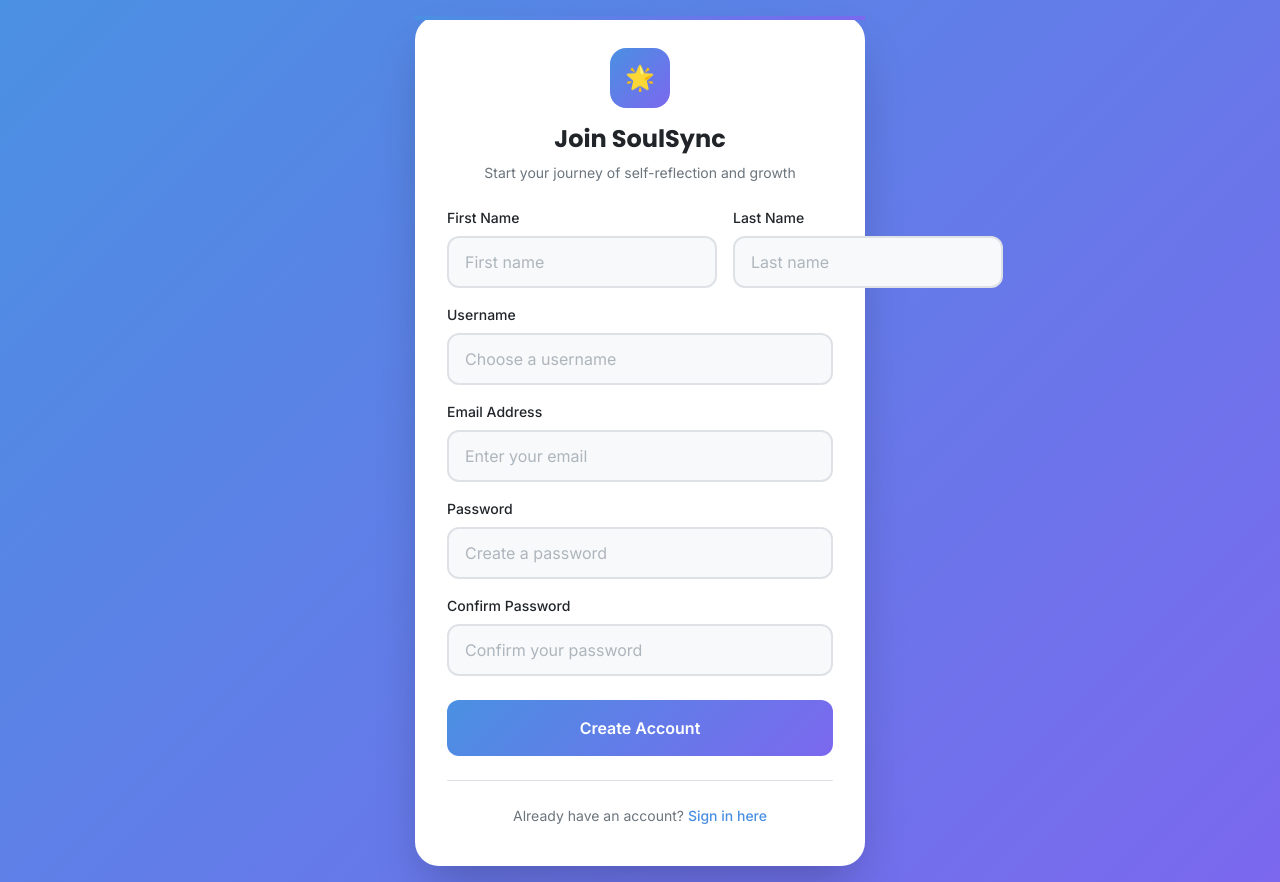
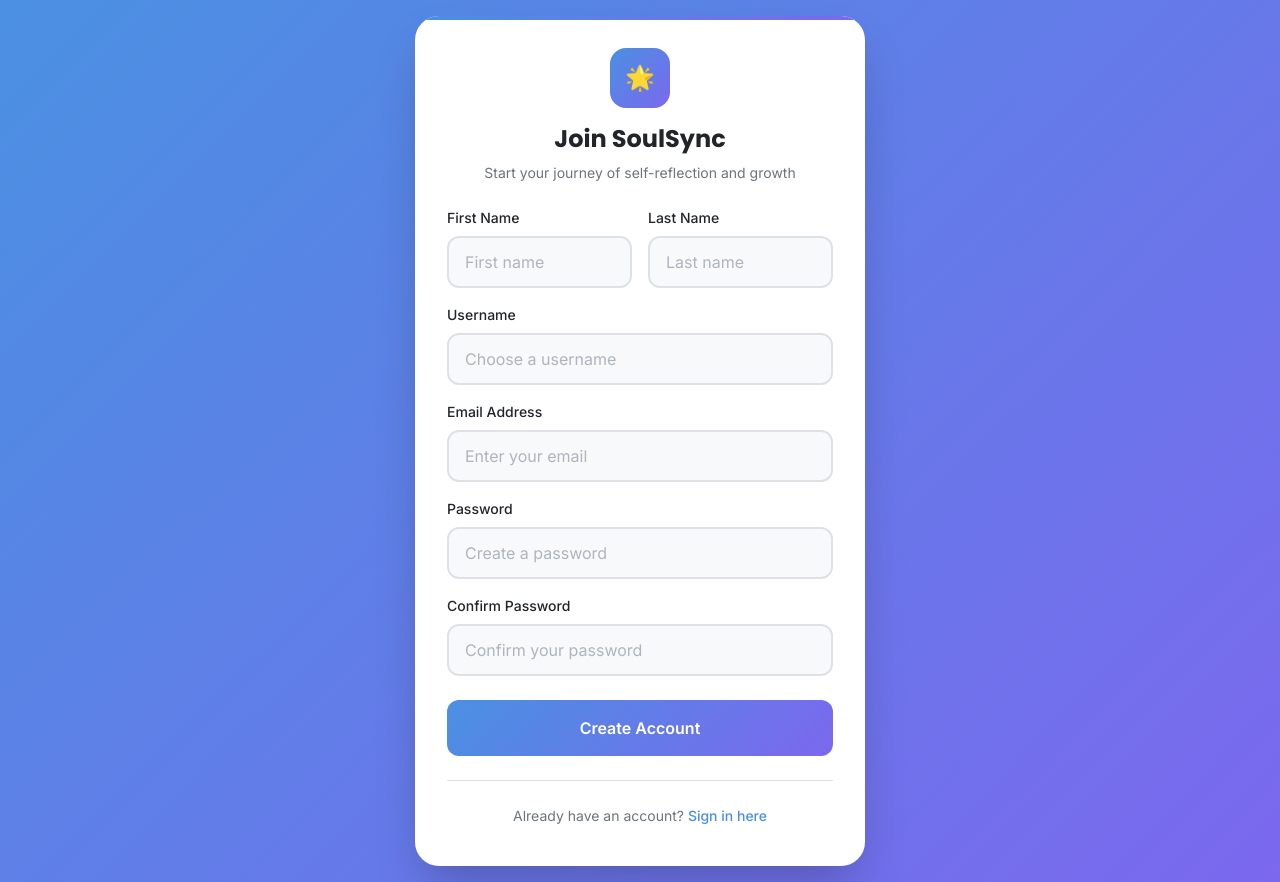
Before and after one commit to samradhiii/SoulSync-frontend, a React (Create React App) app: page /signup in a window 1280 px wide. Built offline with nearby package versions, Linux system fonts and the light colour scheme; no server answers.

Commit message:
fix(ui): keep signup inputs within card bounds; use minmax columns and full-width inputs; keep SPA redirects & caching headers

```diff
--- a/src/pages/auth/SignupPage.js
+++ b/src/pages/auth/SignupPage.js
@@ -22,8 +22,8 @@ const SignupCard = styled(motion.div)`
   width: 100%;
   max-width: 450px;
   position: relative;
-  /* Allow focus rings/shadows of inputs to be visible and avoid clipping at bottom */
-  overflow: visible;
+  /* Keep content contained within the card */
+  overflow: hidden;
   /* Extra breathing room at the bottom so the last field/button isn't visually cut */
   padding-bottom: calc(var(--spacing-8) + 8px);
 
@@ -77,10 +77,10 @@ const Form = styled.form`
 
 const FormRow = styled.div`
   display: grid;
-  grid-template-columns: 1fr 1fr;
+  grid-template-columns: minmax(0, 1fr) minmax(0, 1fr);
   gap: var(--spacing-4);
 
-  @media (max-width: 480px) {
+  @media (max-width: 520px) {
     grid-template-columns: 1fr;
   }
 `;
@@ -104,6 +104,8 @@ const Input = styled.input`
   font-size: var(--font-size-base);
   transition: all var(--transition-fast);
   background: var(--color-surface);
+  width: 100%;
+  max-width: 100%;
 
   &:focus {
     outline: none;
```
Also changed, not shown: 1 other file (tests, documents, lock files or other folders).
